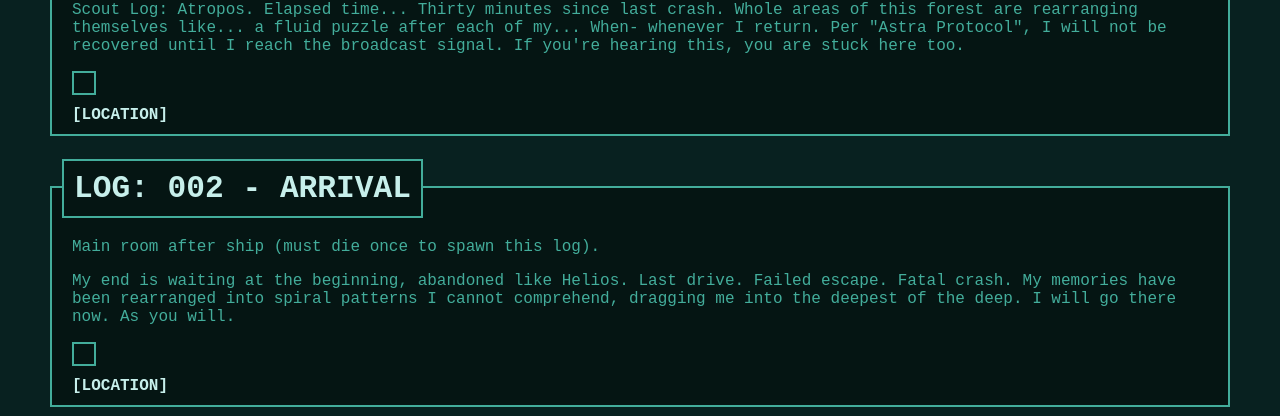
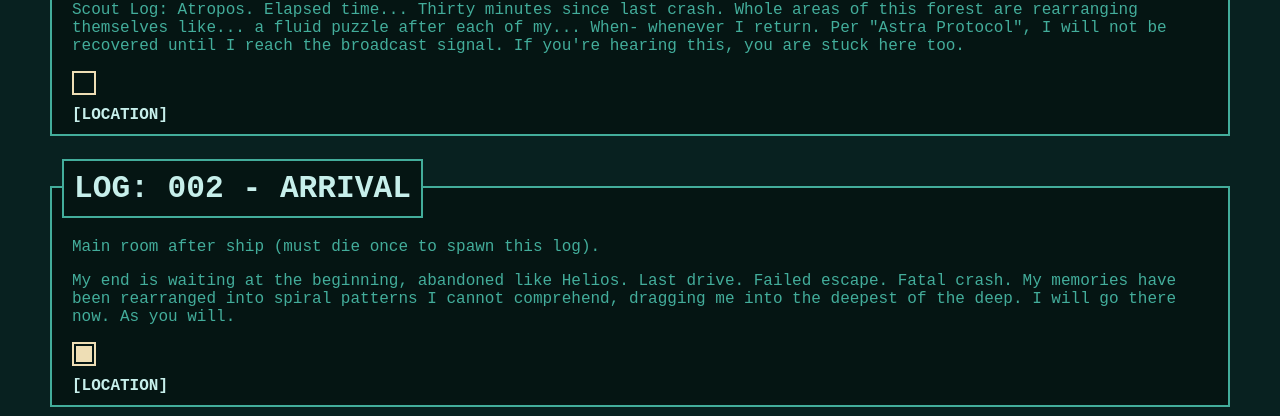
Before and after one commit to leprpht/Helios, a React (Vite) app in the folder helios-frontend/: page / in a window 1280 px wide. Shown: the part 210-626 px from the top of the page. Built offline with nearby package versions, Linux system fonts and the light colour scheme.

Commit message:
Small design changes

```diff
--- a/helios-frontend/src/App.tsx
+++ b/helios-frontend/src/App.tsx
@@ -4,7 +4,7 @@ import CollectibleCard from './components/CollectibleCard/CollectibleCard'
 import './App.css'
 
 function App() {
-  const [foundStates, setFoundStates] = useState([false, false]);
+  const [foundStates, setFoundStates] = useState([false, true]);
 
   const toggleFound = (index: number, value: boolean) => {
     setFoundStates(prev => {
--- a/helios-frontend/src/components/Checkbox/Checkbox.module.css
+++ b/helios-frontend/src/components/Checkbox/Checkbox.module.css
@@ -23,7 +23,7 @@
     display: block;
     width: 100%;
     height: 100%;
-    border: 2px solid var(--accent-color);
+    border: 2px solid var(--golden-color);
     background-color: var(--background-color-darker);
     position: relative;
     transition: all 0.2s;
@@ -36,5 +36,5 @@
     left: 2px;
     right: 2px;
     bottom: 2px;
-    background-color: var(--accent-color);
+    background-color: var(--golden-color);
 }
```
